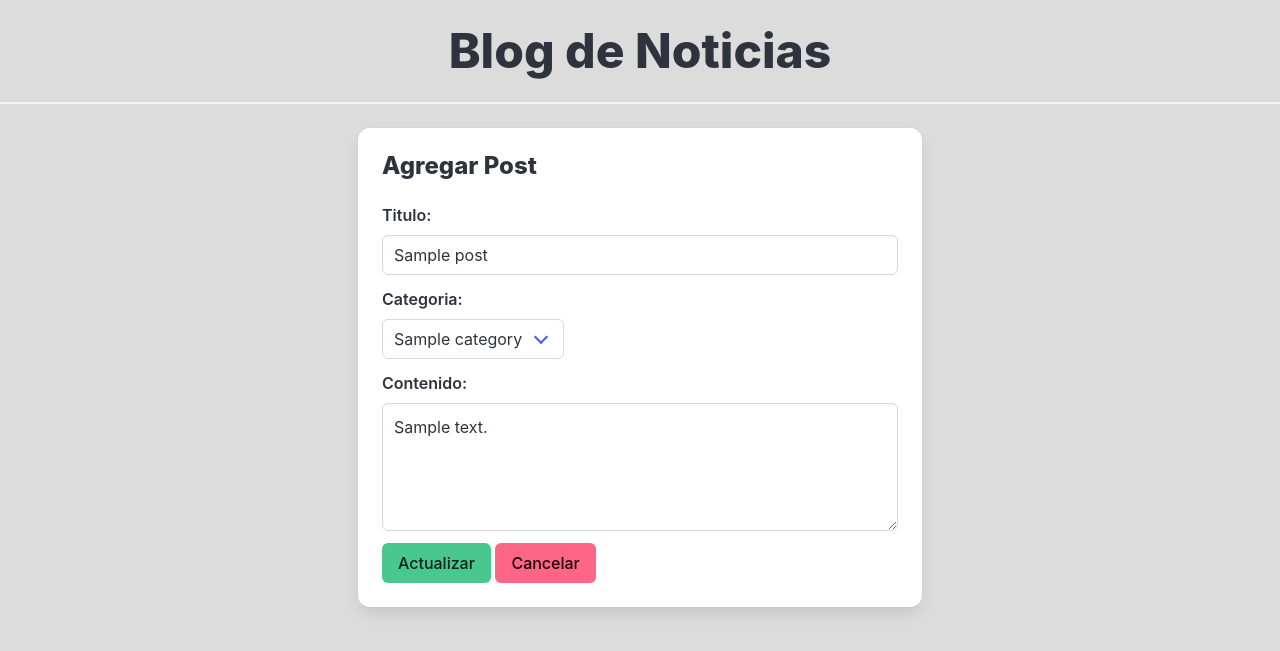
After one commit to Eren251/EX_U2_21590076, a Flask app: page /post/update/1 in a window 1280 px wide. The commit adds this page. Shown: the top 651 px of the page. Run offline with Flask 3, Linux system fonts and the light colour scheme; tables that the repository leaves empty hold one stand-in row (values such as "Sample post"); some libraries are stand-ins or nearby versions.

Commit message:
Actualizacion

```diff
--- a/app.py
+++ b/app.py
@@ -57,3 +57,27 @@ def add_post():
 
 if __name__ == '__main__':
     app.run(debug=True)
+
+#Actualizar post
+@app.route('/post/update/<int:id>', methods=['GET','POST'])
+def update_post(id):
+    post = Post.query.get(id)
+    if request.method == 'POST':
+        post.title = request.form['title']
+        post.category_id = request.form['category_id']
+        post.content = request.form['content']
+        db.session.commit()
+        return redirect(url_for('index'))
+
+    categories = Category.query.all()
+    return render_template('update_post.html', post=post, categories=categories)
+
+
+#Eliminar post
+@app.route('/posts/delete/<int:id>')
+def delete_post(id):
+    post = Post.query.get(id)
+    if post:
+        db.session.delete(post)
+        db.session.commit()
+    return redirect(url_for('index'))
--- a/templates/index.html
+++ b/templates/index.html
@@ -18,6 +18,10 @@
                     {{ post.content }}
                     </div>
             </div>
+            <div>
+            <a href="{{ url_for('update_post', id = post.id )}}" class="button is-small is-link is-outlined"><i class="fa-solid fa-pen-to-square"></i></a>
+            <a href="{{ url_for('delete_post', id = post.id )}}" class="button is-small is-danger is-outlined"><i class="fa-solid fa-trash"></i></a>
+            </div>
         </div>
         {% endfor %}
     </div>
--- /dev/null
+++ b/templates/update_post.html
@@ -0,0 +1,49 @@
+{% extends 'base.html' %}
+{% block title%} Blog de Noticias{% endblock %}
+{% block content%}
+<div class="columns">
+    <div class="column is-offset-3 is-6">
+        <div class="card">
+            <div class="card-content">
+                <div class="media">
+                    <div class="media-content">
+                        <p class="title is-4">Agregar Post</p>
+                    </div>
+                </div>
+                <div class="content">
+                    <form action="{{ url_for('update_post', id = post.id) }}" method="post">
+                        <div class="field">
+                            <label class="label">Titulo:</label>
+                            <div class="control">
+                                <input class="input" type="text" name='title' value="{{post.title}}">
+                            </div>
+                        </div>
+                        <div class="field">
+                            <label class="label">Categoria:</label>
+                            <div class="control">
+                                <div class="select">
+                                    <select name="category_id">
+                                        {% for category in categories %}
+                                        <option value="{{ category.id }}" {% if category.id == post.category_id %}selected{% endif %}>
+                                            {{ category.name }}
+                                        </option>
+                                        {% endfor %}
+                                    </select>
+                                </div>
+                            </div>
+                        </div>
+                        <div class="field">
+                            <label class="label">Contenido:</label>
+                            <div class="control">
+                                <textarea class="textarea" name="content" >{{post.content}}</textarea>
+                            </div>
+                        </div>
+                        <button class="button is-success " type="submit">Actualizar</button>
+                        <a class="button is-danger" href="{{ url_for('index') }}">Cancelar</a>
+                    </form>
+                </div>
+            </div>
+        </div>
+    </div>
+</div>
+{% endblock%}
```
